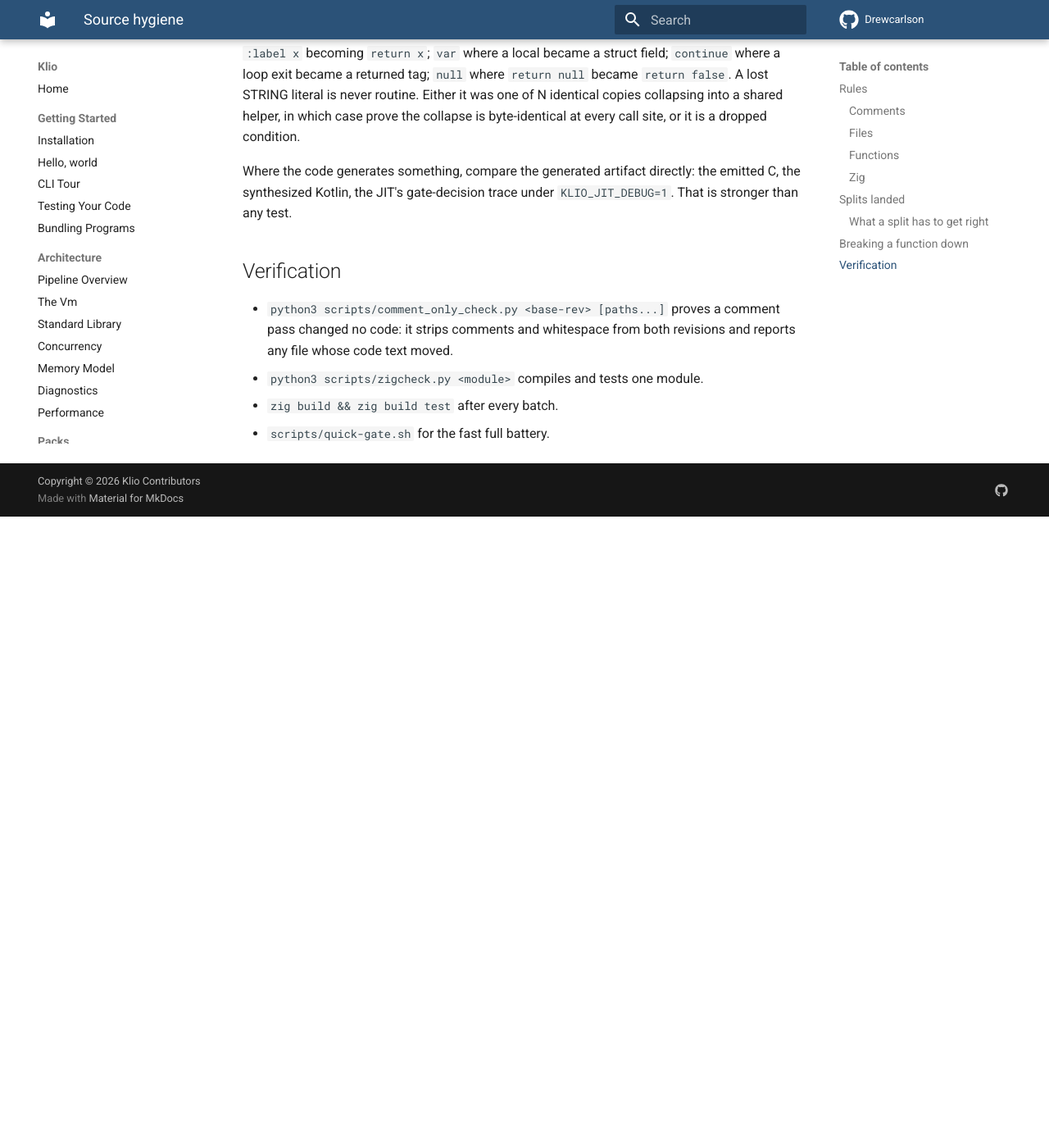
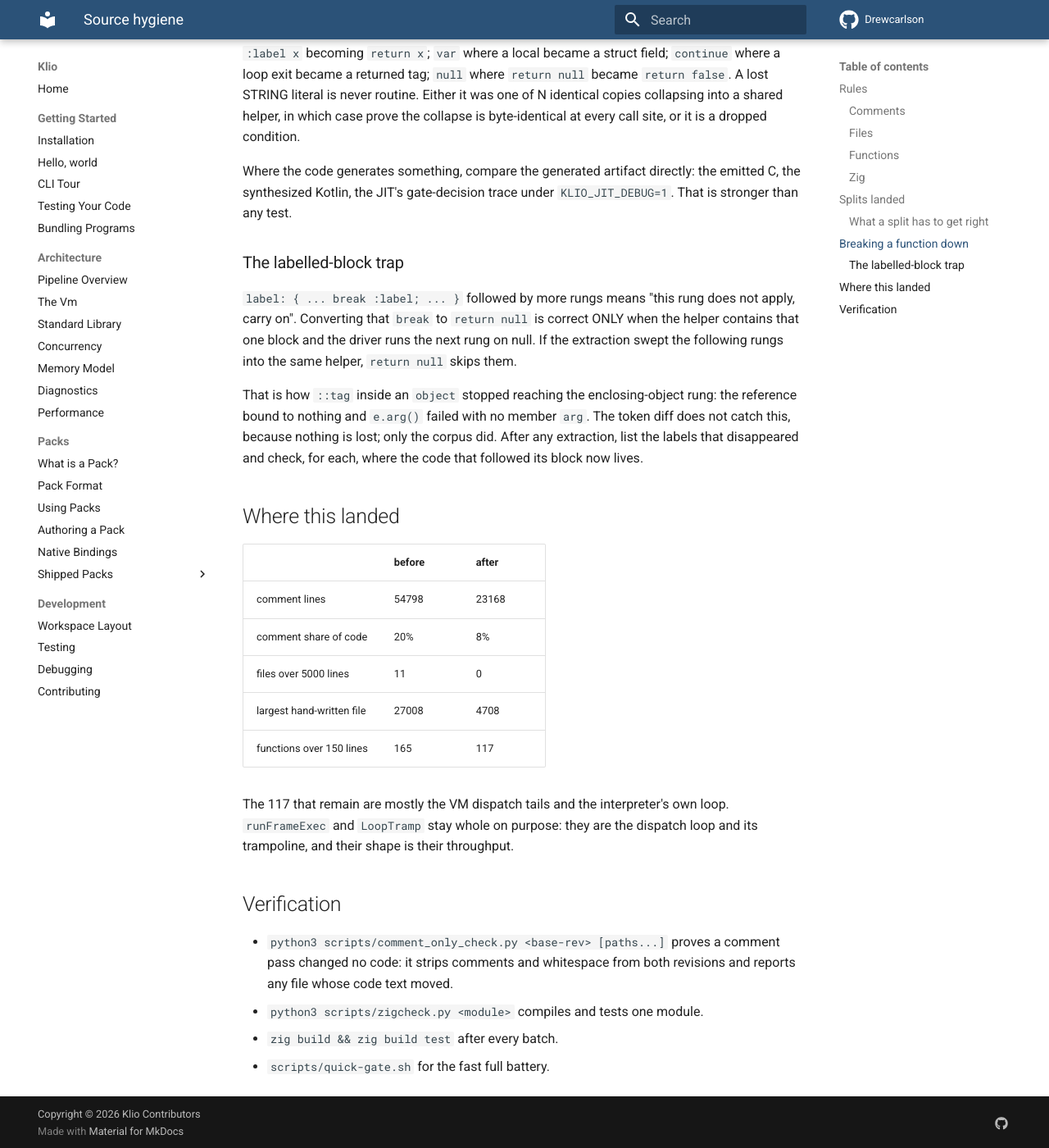
Before and after one commit to DrewCarlson/klio, an MkDocs documentation site: the page built from docs/development/source-hygiene.md, in a window 1280 px wide and 1400 px high, scrolled down 2778 px. Shown: the whole window at 82% size. Built offline with MkDocs 1.6.1 and Material for MkDocs 9.7.7, drawn with Linux system fonts in a browser that asks for light colours; the version menu is left out; before the commit the page ends 3408 px from its top, so only the background shows below that.

Commit message:
docs: record where the source hygiene pass landed
Adds the before/after table and the labelled-block trap, which is the one
failure mode the token-multiset diff cannot see: a `break :label` that
meant "try the next rung" becomes a `return null` that skips every rung
the extraction swept into the same helper.

```diff
--- a/docs/development/source-hygiene.md
+++ b/docs/development/source-hygiene.md
@@ -106,6 +106,34 @@ Where the code generates something, compare the generated artifact
 directly: the emitted C, the synthesized Kotlin, the JIT's gate-decision
 trace under `KLIO_JIT_DEBUG=1`. That is stronger than any test.
 
+### The labelled-block trap
+
+`label: { ... break :label; ... }` followed by more rungs means "this rung
+does not apply, carry on". Converting that `break` to `return null` is
+correct ONLY when the helper contains that one block and the driver runs
+the next rung on null. If the extraction swept the following rungs into the
+same helper, `return null` skips them.
+
+That is how `::tag` inside an `object` stopped reaching the enclosing-object
+rung: the reference bound to nothing and `e.arg()` failed with no member
+`arg`. The token diff does not catch this, because nothing is lost; only the
+corpus did. After any extraction, list the labels that disappeared and check,
+for each, where the code that followed its block now lives.
+
+## Where this landed
+
+| | before | after |
+|---|---|---|
+| comment lines | 54798 | 23168 |
+| comment share of code | 20% | 8% |
+| files over 5000 lines | 11 | 0 |
+| largest hand-written file | 27008 | 4708 |
+| functions over 150 lines | 165 | 117 |
+
+The 117 that remain are mostly the VM dispatch tails and the interpreter's
+own loop. `runFrameExec` and `LoopTramp` stay whole on purpose: they are the
+dispatch loop and its trampoline, and their shape is their throughput.
+
 ## Verification
 
 - `python3 scripts/comment_only_check.py <base-rev> [paths...]` proves a
```
